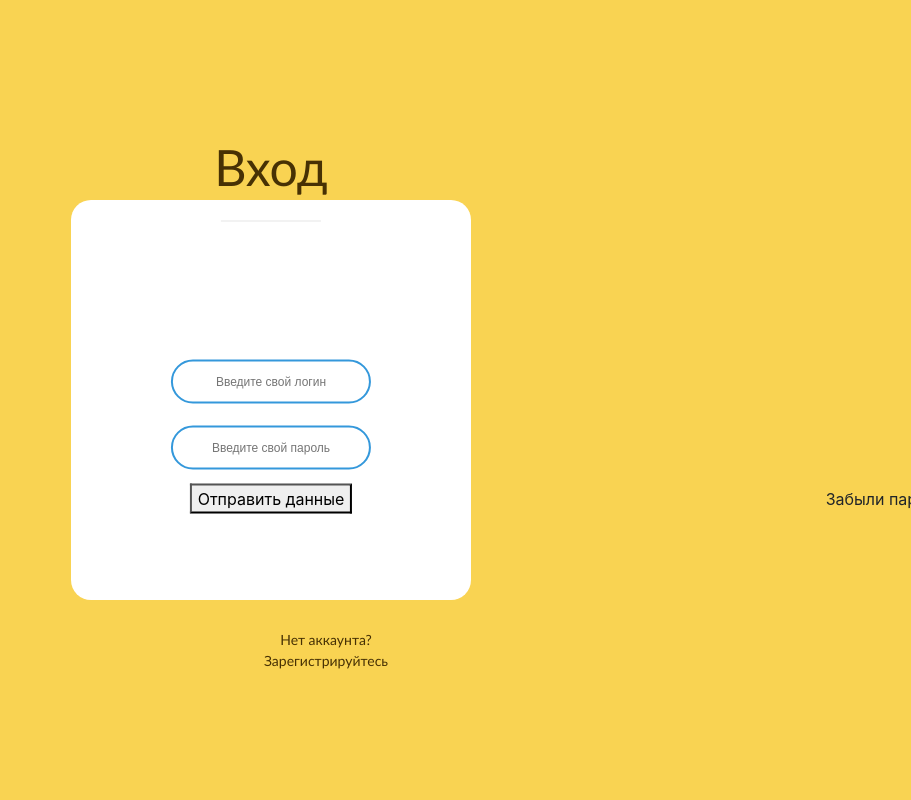
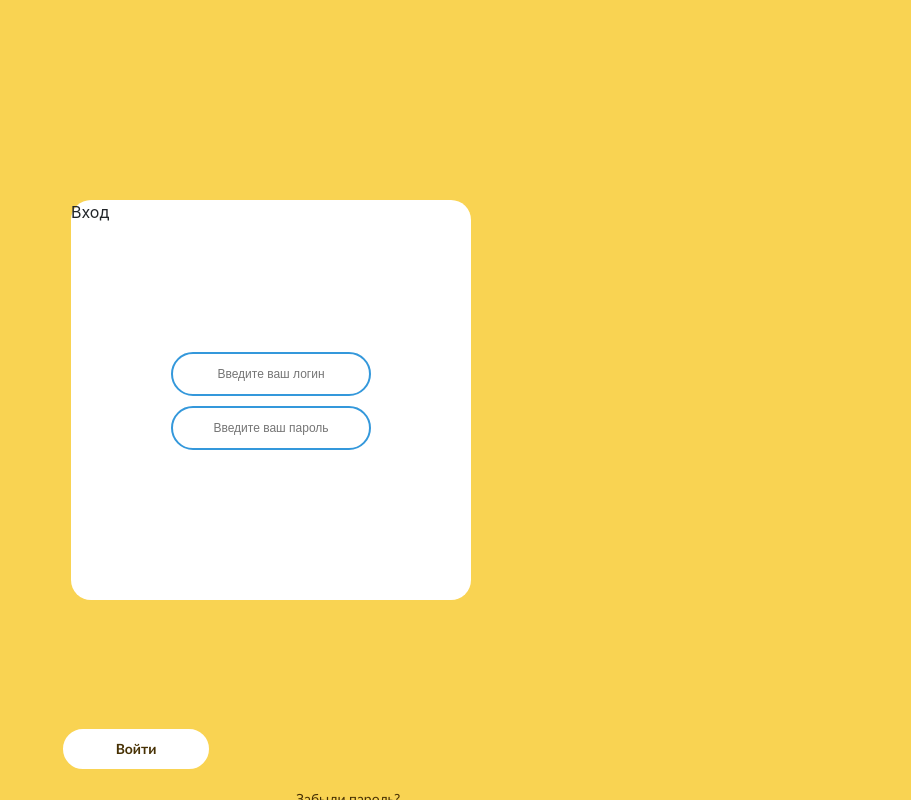
Before and after one commit to BossNumber1/hihell, a React (Create React App) app: page / in a window 1280 px wide. Shown: the whole page, without its empty margins (369-1280 px from the left). Built offline with nearby package versions, Linux system fonts and the light colour scheme; the HTML template or start-up script is replaced by a standard one.

Commit message:
полностью обновлённый компонент формы: убрано табличное представление кода, переписано на div, к тому же появилась возможность отправлять данные из формы...

```diff
--- a/src/components/form.js
+++ b/src/components/form.js
@@ -1,11 +1,3 @@
-// const Form = (props) => (
-
-  // <form onSubmit={props.loginMethod} id="messForm">
-  //   <input type="text" name="login" id="login" placeholder="Введите ваш логин" />
-  //   <input type="password" name="password" placeholder="Введите ваш пароль" />
-  //     <button>Отправить данные</button>
-  // </form>
-
 import React from "react";
 
 class Form extends React.Component {
@@ -14,7 +6,7 @@ class Form extends React.Component {
       this.output = this.output.bind(this)
          this.state = {
              count: 0,
-           count2: 0,
+             count2: 0
          }
 
       this.output2 = this.output2.bind(this)
@@ -58,110 +50,40 @@ output2(evt2) {
     render() {
       return (
             <div>
-        <form id="messForm">
-
-          {/* <form onSubmit={props.loginMethod} id="messForm"> */}
+                <form onSubmit={this.props.loginMethod} id="messForm">
 
                     <div id="main2">
-          <table border="0">
-            {/* <table border="0" cellspacing="10"> */}
-            <tbody>
-              <tr>
-                <td>
-                  <div id="title">Вход</div>
-                  <hr size="1px" width="100px" color="white" />
-                </td>
-              </tr>
-              <tr>
-                <td>
-                  <input
-                    type="text"
-                    name="login"
-                    id="login"
-                    placeholder="Введите свой логин"
-                  />
-                </td>
-              </tr>
-              <tr>
-                <td>
-                  <input
-                    type="password"
-                    name="password"
-                    placeholder="Введите свой пароль"
-                  />
-                </td>
-              </tr>
-              <tr>
-                <td align="right">
-                  <div id="frt">Забыли пароль?</div>
-                </td>
-              </tr>
-              <tr>
-                <td align="center">
-                  <button>Отправить данные</button>
-                  {/* <input type="button" value="Войти" id="signInBtn" /> */}
-                </td>
-              </tr>
-              <tr>
-                <td align="center">
+                        <label>Вход</label>
+                            <input type="text" name="login" placeholder="Введите ваш логин" />
+                            <input type="password" name="password" placeholder="Введите ваш пароль" />
+                                <button id="signInBtn">Войти</button>
+
+                        <div id="frt">
+                            <a href="#">Забыли пароль?</a>
+                        </div>
+
                         <div id="signUpMsg">
-                    Нет аккаунта?{" "}
-
-                    <a href="#" id="flipToSignUp" onClick={(evt) => this.output(Math.random())}>
-
-                    {/* <h1>Count1: {this.state.count}</h1> */}
-
+                            Нет аккаунта? &#8201;
+                            <a href="#" id="flipToSignUp" onClick={(evt) => this.output(1)}>
                                 Зарегистрируйтесь
                             </a>
                         </div>
-                </td>
-              </tr>
-              </tbody>
-            </table>
+
                     </div>
+
                     <div id="signUpForm">
-          <table border="0">
-            {/* <table border="0" cellspacing="10"> */}
-            <tbody>
-              <tr>
-                <td>
-                  <div id="title">Регистрация</div>
-                  <hr size="1px" width="100px" color="white" />
-                </td>
-              </tr>
-              <tr>
-                <td>
-                  <input type="text" placeholder="Придумайте логин" />
-                </td>
-              </tr>
-              <tr>
-                <td>
-                  <input type="password" placeholder="Придумайте пароль" />
-                </td>
-              </tr>
-              <tr>
-                <td>
-                  <input type="password" placeholder="Повторите пароль" />
-                </td>
-              </tr>
-              <tr>
-                <td align="center">
-                  <input type="submit" value="Начать!" id="signUpBtn" />
-                </td>
-              </tr>
-              <tr>
-                <td align="center">
+                        <label>Регистрация</label>
+                            <input type="text" name="loginReg" placeholder="Придумайте логин" />
+                            <input type="password" name="passwordReg" placeholder="Теперь пароль" />
+                            <input type="password" name="rePasswordReg" placeholder="Повторите пароль" />
+                                <button id="signUpBtn">Начать!</button>
+
                         <div id="signInMsg">
-                    Есть аккаунт?{" "}
-                    <a href="#" id="flipToSignIn" onClick={(evt2) => this.output2(Math.random())}>
-                    {/* <h1>Count2: {this.state.count2}</h1> */}
+                            Есть аккаунт? &#8201;
+                            <a href="#" id="flipToSignIn" onClick={(evt2) => this.output2(2)}>
                                 Войдите
                             </a>
                         </div>
-                </td>
-              </tr>
-              </tbody>
-            </table>
                     </div>
                 </form>
             </div>
```
Lines whose indentation alone changed are shown as unchanged.
